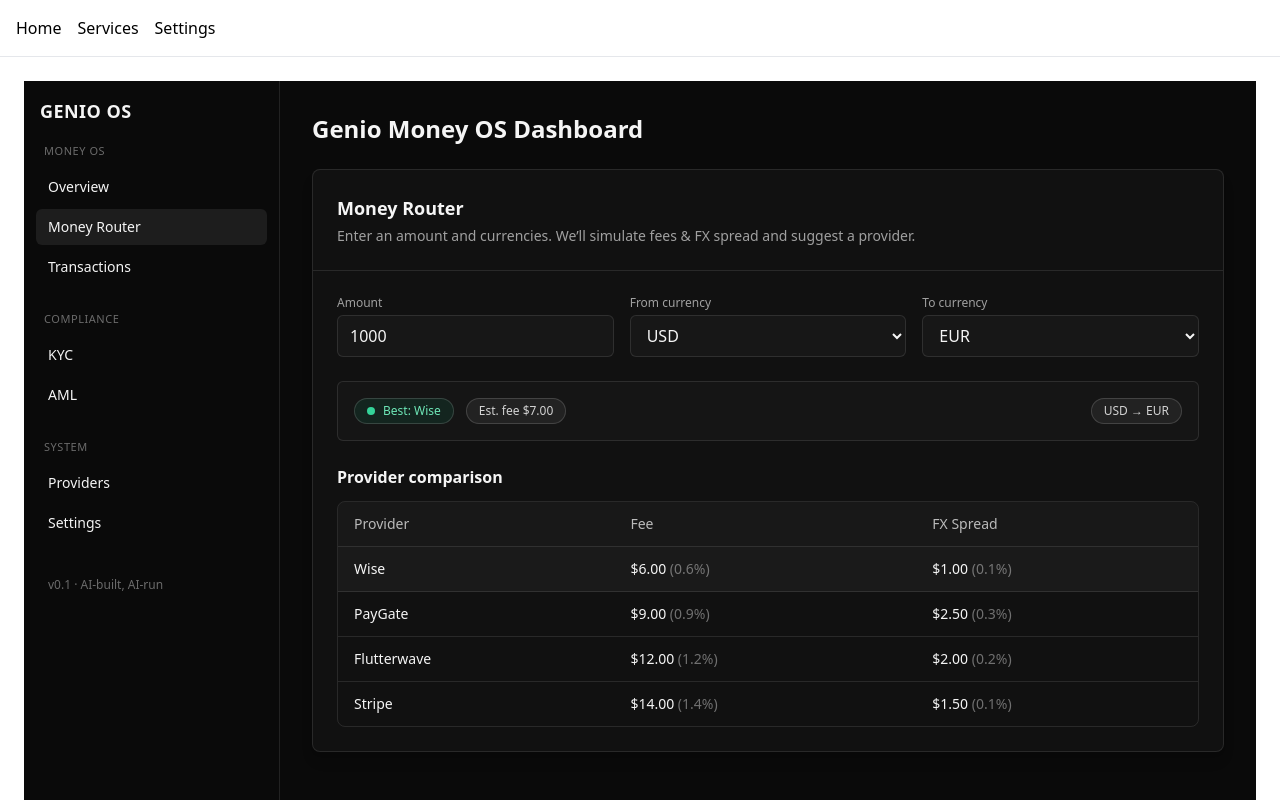
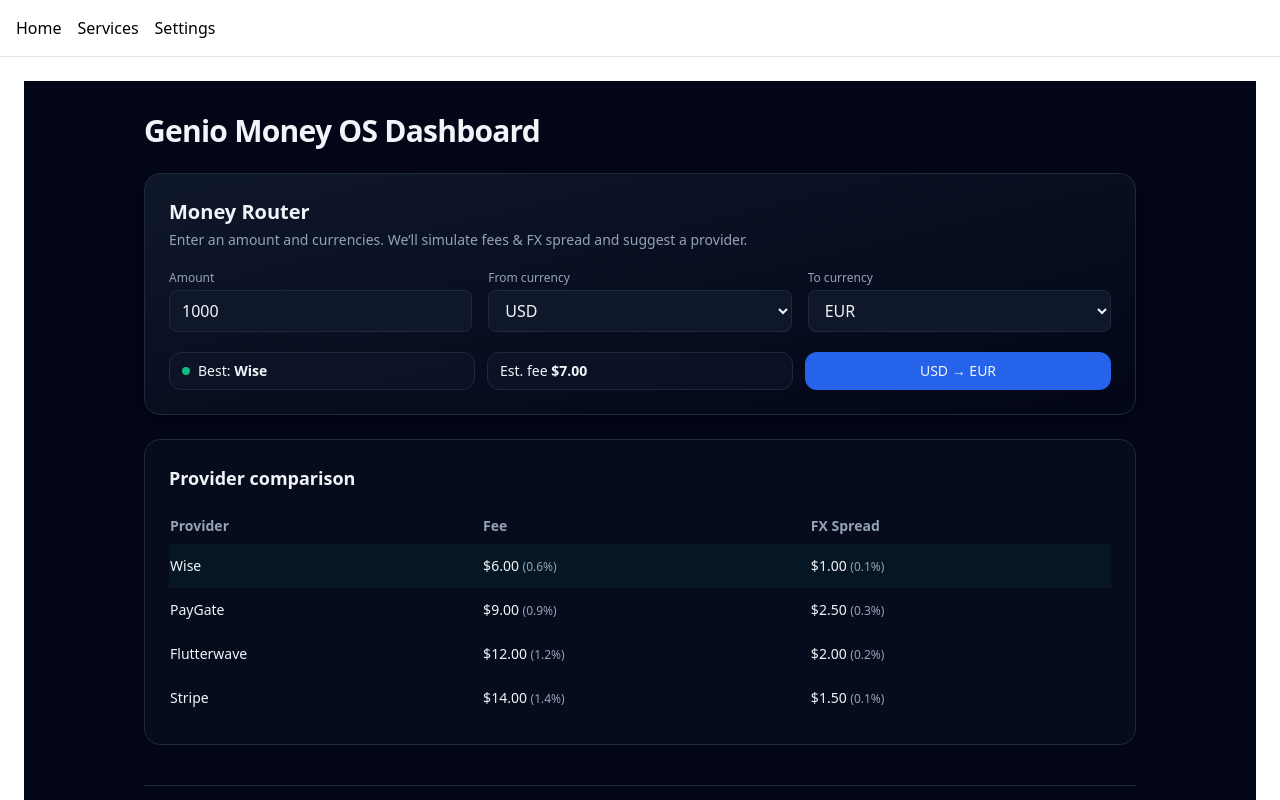
Before and after one commit to genio-ai/genio-os, a Next.js app: page / in a window 1280 px wide. Shown: the top 800 px of the page. Built offline with nearby package versions, Linux system fonts and the light colour scheme.

Commit message:
Update page.js

```diff
--- a/app/page.js
+++ b/app/page.js
@@ -1,154 +1,104 @@
-export const metadata = { title: 'Genio Money OS Dashboard' };
-
-export default function Dashboard() {
+// app/page.js
+export default function Home() {
   const providers = [
-    { name: 'Wise',        fee: 6.00,  feePct: '0.6%',  fx: 1.00, fxPct: '0.1%' },
-    { name: 'PayGate',     fee: 9.00,  feePct: '0.9%',  fx: 2.50, fxPct: '0.3%' },
-    { name: 'Flutterwave', fee: 12.00, feePct: '1.2%',  fx: 2.00, fxPct: '0.2%' },
-    { name: 'Stripe',      fee: 14.00, feePct: '1.4%',  fx: 1.50, fxPct: '0.1%' },
+    { name: 'Wise', fee: 6.00, feePct: '0.6%', spread: 1.00, spreadPct: '0.1%' },
+    { name: 'PayGate', fee: 9.00, feePct: '0.9%', spread: 2.50, spreadPct: '0.3%' },
+    { name: 'Flutterwave', fee: 12.00, feePct: '1.2%', spread: 2.00, spreadPct: '0.2%' },
+    { name: 'Stripe', fee: 14.00, feePct: '1.4%', spread: 1.50, spreadPct: '0.1%' },
   ];
 
   return (
-    <div className="min-h-screen bg-neutral-950 text-neutral-100">
-      {/* Shell */}
-      <div className="mx-auto max-w-7xl flex">
+    <main className="min-h-[calc(100vh-120px)] bg-slate-950 text-slate-100">
+      {/* شريط علوي بسيط يحافظ على نفس الـ layout الحالي */}
+      <div className="mx-auto max-w-5xl px-4 py-8">
+        <h1 className="text-2xl md:text-3xl font-bold tracking-tight">
+          Genio Money OS Dashboard
+        </h1>
 
-        {/* Sidebar */}
-        <aside className="w-64 shrink-0 border-r border-white/10 bg-neutral-950/60 sticky top-0 h-screen hidden md:block">
-          <div className="p-4 text-lg font-semibold tracking-wide">GENIO OS</div>
-
-          <nav className="px-3 space-y-6 text-sm">
-            <Section title="Money OS" items={[
-              { label: 'Overview' },
-              { label: 'Money Router', active: true },
-              { label: 'Transactions' },
-            ]}/>
-            <Section title="Compliance" items={[
-              { label: 'KYC' },
-              { label: 'AML' },
-            ]}/>
-            <Section title="System" items={[
-              { label: 'Providers' },
-              { label: 'Settings' },
-            ]}/>
-            <div className="p-3 text-xs text-white/40">v0.1 · AI-built, AI-run</div>
-          </nav>
-        </aside>
-
-        {/* Main */}
-        <main className="flex-1 p-4 md:p-8">
-          <h1 className="text-xl md:text-2xl font-bold">Genio Money OS Dashboard</h1>
-
-          {/* Money Router Card */}
-          <div className="mt-6 rounded-lg border border-white/10 bg-white/[0.03] shadow-lg">
-            <div className="p-4 md:p-6 border-b border-white/10">
-              <h2 className="text-lg font-semibold">Money Router</h2>
-              <p className="text-sm text-white/60 mt-1">
+        {/* بطاقة Money Router */}
+        <section className="mt-6 rounded-2xl border border-slate-800 bg-gradient-to-br from-slate-900 to-slate-950 p-5 md:p-6 shadow-lg">
+          <h2 className="text-xl font-semibold">Money Router</h2>
+          <p className="mt-1 text-sm text-slate-400">
             Enter an amount and currencies. We’ll simulate fees & FX spread and suggest a provider.
           </p>
+
+          <div className="mt-5 grid gap-4 md:grid-cols-3">
+            <div className="col-span-1">
+              <label className="mb-1 block text-xs text-slate-400">Amount</label>
+              <input
+                defaultValue="1000"
+                className="w-full rounded-lg border border-slate-800 bg-slate-900 px-3 py-2 text-slate-100 outline-none focus:border-blue-500"
+              />
             </div>
-
-            <div className="p-4 md:p-6 space-y-6">
-              {/* Form */}
-              <div className="grid grid-cols-1 md:grid-cols-3 gap-4">
-                <Field label="Amount">
-                  <input defaultValue="1000" className="w-full rounded-md bg-neutral-900 border border-white/10 px-3 py-2 outline-none focus:ring-2 focus:ring-white/20" />
-                </Field>
-
-                <Field label="From currency">
-                  <select className="w-full rounded-md bg-neutral-900 border border-white/10 px-3 py-2">
+            <div className="col-span-1">
+              <label className="mb-1 block text-xs text-slate-400">From currency</label>
+              <select className="w-full rounded-lg border border-slate-800 bg-slate-900 px-3 py-2">
                 <option>USD</option>
                 <option>EUR</option>
                 <option>GBP</option>
               </select>
-                </Field>
-
-                <Field label="To currency">
-                  <select className="w-full rounded-md bg-neutral-900 border border-white/10 px-3 py-2">
+            </div>
+            <div className="col-span-1">
+              <label className="mb-1 block text-xs text-slate-400">To currency</label>
+              <select className="w-full rounded-lg border border-slate-800 bg-slate-900 px-3 py-2">
                 <option>EUR</option>
                 <option>USD</option>
                 <option>GBP</option>
               </select>
-                </Field>
+            </div>
           </div>
 
           {/* Recommendation */}
-              <div className="rounded-md border border-white/10 bg-white/[0.02] p-4 flex flex-wrap items-center gap-3">
-                <Badge green>Best: Wise</Badge>
-                <Badge>Est. fee $7.00</Badge>
-                <div className="grow" />
-                <Badge>USD → EUR</Badge>
+          <div className="mt-5 grid gap-3 md:grid-cols-3">
+            <div className="flex items-center gap-2 rounded-xl border border-slate-800 bg-slate-900/60 px-3 py-2">
+              <span className="h-2 w-2 rounded-full bg-emerald-500" />
+              <span className="text-sm">Best: <b>Wise</b></span>
             </div>
+            <div className="flex items-center gap-2 rounded-xl border border-slate-800 bg-slate-900/60 px-3 py-2">
+              <span className="text-sm">Est. fee <b>$7.00</b></span>
+            </div>
+            <button className="rounded-xl bg-blue-600 px-3 py-2 text-sm font-medium hover:bg-blue-500 transition">
+              USD → EUR
+            </button>
+          </div>
+        </section>
 
-              {/* Providers Table */}
-              <div>
-                <h3 className="font-semibold mb-3">Provider comparison</h3>
-                <div className="overflow-x-auto rounded-lg border border-white/10">
-                  <table className="min-w-full text-sm">
-                    <thead className="bg-white/[0.03] text-white/70">
-                      <tr>
-                        <Th>Provider</Th>
-                        <Th>Fee</Th>
-                        <Th>FX Spread</Th>
+        {/* جدول المقارنة */}
+        <section className="mt-6 rounded-2xl border border-slate-800 bg-slate-900/40 backdrop-blur p-5 md:p-6">
+          <h3 className="text-lg font-semibold">Provider comparison</h3>
+          <div className="mt-4 overflow-x-auto">
+            <table className="min-w-full text-left text-sm">
+              <thead>
+                <tr className="text-slate-400">
+                  <th className="py-2 pr-4">Provider</th>
+                  <th className="py-2 pr-4">Fee</th>
+                  <th className="py-2 pr-4">FX Spread</th>
                 </tr>
               </thead>
               <tbody>
                 {providers.map((p, i) => (
-                        <tr key={p.name} className={i === 0 ? 'bg-white/[0.04]' : 'hover:bg-white/[0.02]'}>
-                          <Td>{p.name}</Td>
-                          <Td>${p.fee.toFixed(2)} <span className="text-white/40">({p.feePct})</span></Td>
-                          <Td>${p.fx.toFixed(2)} <span className="text-white/40">({p.fxPct})</span></Td>
+                  <tr key={p.name} className={i === 0 ? 'bg-emerald-500/5' : ''}>
+                    <td className="py-3 pr-4">{p.name}</td>
+                    <td className="py-3 pr-4">
+                      ${p.fee.toFixed(2)}{' '}
+                      <span className="text-xs text-slate-400">({p.feePct})</span>
+                    </td>
+                    <td className="py-3 pr-4">
+                      ${p.spread.toFixed(2)}{' '}
+                      <span className="text-xs text-slate-400">({p.spreadPct})</span>
+                    </td>
                   </tr>
                 ))}
               </tbody>
             </table>
           </div>
-              </div>
+        </section>
 
-            </div>
+        {/* فوتر بسيط */}
+        <footer className="mt-10 border-t border-slate-800 pt-4 text-center text-sm text-slate-500">
+          © {new Date().getFullYear()} Genio Systems
+        </footer>
       </div>
     </main>
-      </div>
-    </div>
   );
 }
-
-/* ---------- tiny UI helpers (inline for speed) ---------- */
-function Section({ title, items }) {
-  return (
-    <div>
-      <div className="px-2 pb-2 text-[11px] uppercase tracking-wider text-white/40">{title}</div>
-      <ul className="space-y-1">
-        {items.map((it) => (
-          <li key={it.label}>
-            <a className={`block rounded-md px-3 py-2 hover:bg-white/[0.06] ${it.active ? 'bg-white/[0.08]' : ''}`}>
-              {it.label}
-            </a>
-          </li>
-        ))}
-      </ul>
-    </div>
-  );
-}
-function Field({ label, children }) {
-  return (
-    <label className="block">
-      <div className="text-xs mb-1 text-white/60">{label}</div>
-      {children}
-    </label>
-  );
-}
-function Badge({ children, green }) {
-  return (
-    <span className={`inline-flex items-center gap-2 rounded-full border border-white/15 px-3 py-1 text-xs ${green ? 'bg-emerald-500/10 text-emerald-300' : 'bg-white/[0.06] text-white/80'}`}>
-      {green && <span className="inline-block h-2 w-2 rounded-full bg-emerald-400" />}
-      {children}
-    </span>
-  );
-}
-function Th({ children }) {
-  return <th className="text-left px-4 py-3 font-medium">{children}</th>;
-}
-function Td({ children }) {
-  return <td className="px-4 py-3 border-t border-white/10">{children}</td>;
-}
```
Lines whose indentation alone changed are shown as unchanged.
